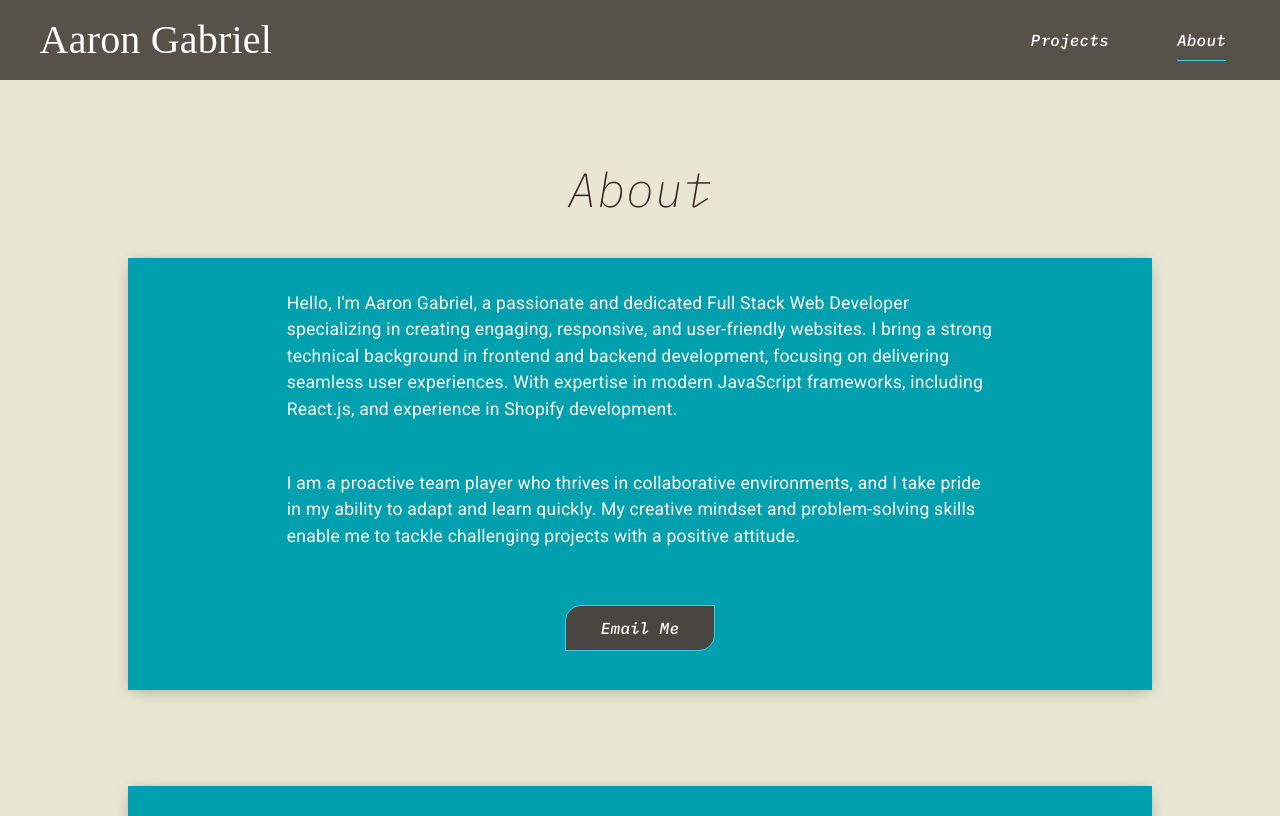
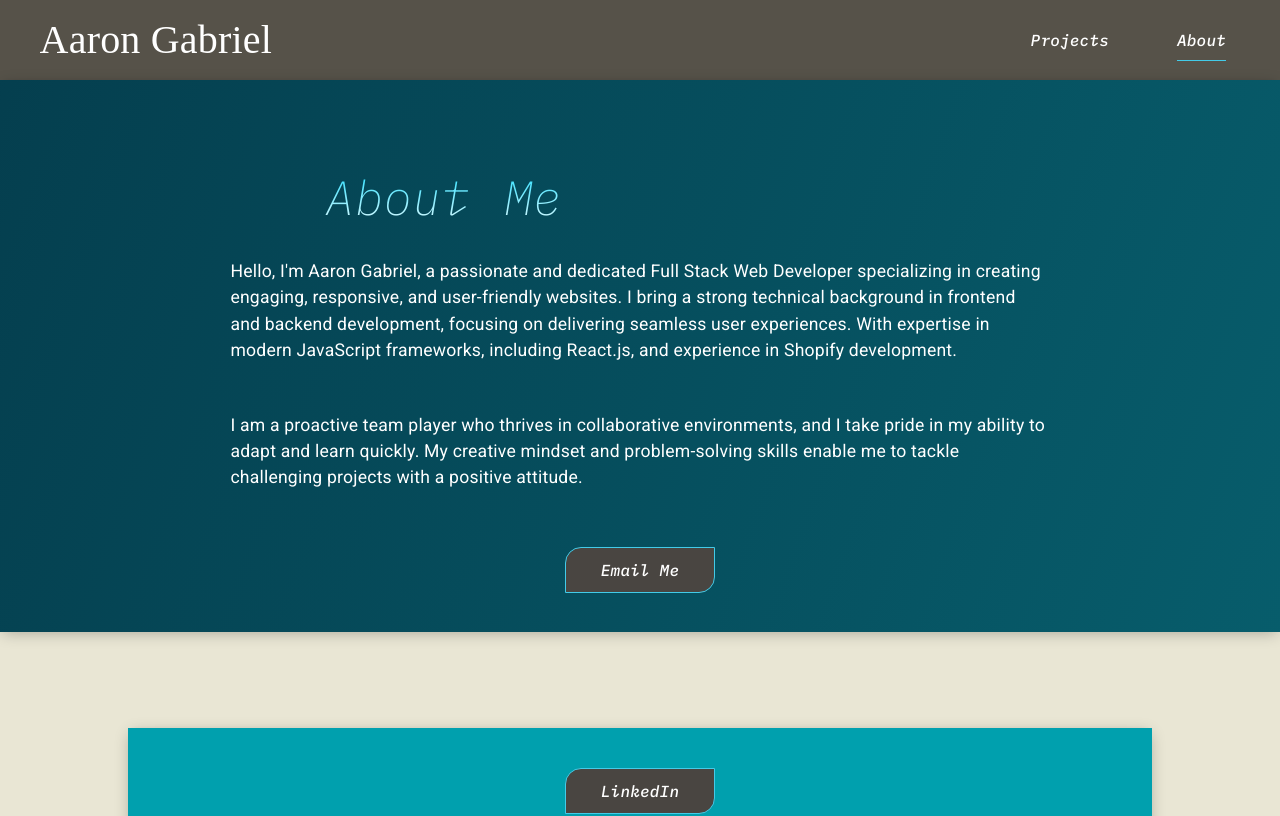
Before and after one commit to AaronGabriel147/project-gallery, a Next.js app: page /about in a window 1280 px wide. Shown: the top 816 px of the page. Built offline with nearby package versions, Linux system fonts and the light colour scheme; a web font is replaced by a local one.

Commit message:
about hero section added

```diff
--- a/pages/about.js
+++ b/pages/about.js
@@ -14,9 +14,11 @@ export default function About() {
     return (
         <div className="app">
             <NavBar />
-            <h1 id="about-h1">About</h1>
+            {/* <h1 id="about-h1">About</h1> */}
 
-            <div className="card about-card">
+            <div id="about-hero" className="card about-card about-hero">
+                <h1 id="about-h1">About Me</h1>
+
                 <Image
                     id="me3"
                     src={me3}
@@ -35,7 +37,7 @@ export default function About() {
             </div>
 
             {/* LinkedIn */}
-            <div className="card">
+            <div className="card about-card">
                 <a href="https://www.linkedin.com/in/aaron-gabriel-web-dev/" target="blank">
                     <Image
                         src={newBanner}
@@ -53,7 +55,7 @@ export default function About() {
             </div>
 
             {/* GitHub */}
-            <div className="card">
+            <div className="card about-card">
                 <a href="https://github.com/AaronGabriel147" target="blank">
                     <Image
                         src={gh}
--- a/styles/globals.css
+++ b/styles/globals.css
@@ -433,6 +433,9 @@ button:hover {
 /*  ~~~~~~ ABOUT ME ~~~~~~ */
 
 
+
+
+
 .about-card {
   /* height: 100%;
   margin-top: 2rem;
@@ -446,15 +449,16 @@ button:hover {
     0 -2px 6px -4px rgb(0 0 0 / 0.1);
   backdrop-filter: saturate(10%) blur(7px); */
 
-  padding-left: 10%;
-  padding-right: 10%;
+  /* padding-left: 10%;
+  padding-right: 10%; */
+
 }
 
 
 
 .about-card p {
-  padding-left: 4%;
-  padding-right: 4%;
+  padding-left: 10%;
+  padding-right: 10%;
 }
 
 .about-me-button {
@@ -463,28 +467,57 @@ button:hover {
 
 
 
-
-
 .about-footer {
   width: 100%;
-  /* border: solid red; */
-  /* position: absolute; */
-  /* bottom: 0; */
   display: flex;
   flex-direction: column;
   align-items: center;
   justify-content: center;
-  /* padding-bottom: 1rem; */
   margin-top: 1rem;
   padding-top: 2rem;
+}
 
-  /* border: 2px solid red; */
-  /* background: #565249; */
-  /* background: #815050; */
+#about-h1 {
+  color: white;
+  font-size: 48px; /*  Makes header size responsive  */
+  background-image: linear-gradient(#00d9ff, rgb(255, 255, 255));
+  -webkit-background-clip: text;
+  color: transparent;
+}
 
+.about-hero {
+  /* border: 2px solid blue; */
+  display: flex;
+  justify-content: space-around;
+  align-items: flex-start;
+  flex-wrap: wrap;
+  flex-direction: row;
+  margin-top: 0;
+  width: 100%;
+  padding-left: 10%;
+  padding-right: 10%;
+
+  background: linear-gradient(
+		109.6deg,
+		rgb(2, 37, 54) 11.2%,
+		rgb(11, 132, 145) 91.1%
+	);
+  background-size: 400% 400%;
+	animation: gradient 45s ease infinite; /* Animation speed is controlled here  */
 }
 
 
+@keyframes gradient {
+	0% {
+		background-position: 0% 50%;
+	}
+	50% {
+		background-position: 100% 50%;
+	}
+	100% {
+		background-position: 0% 50%;
+	}
+}
 
 
 
@@ -763,9 +796,6 @@ button:hover {
     /* box-shadow: 0 3px 15px -3px rgba(0, 0, 0, 0.161); */
   }
 
-  .about-card {
-    width: 93%;
-  }
 
 
 }
```
